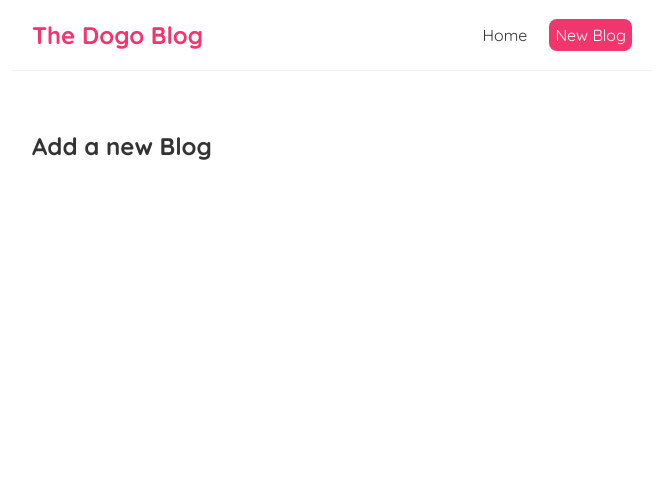
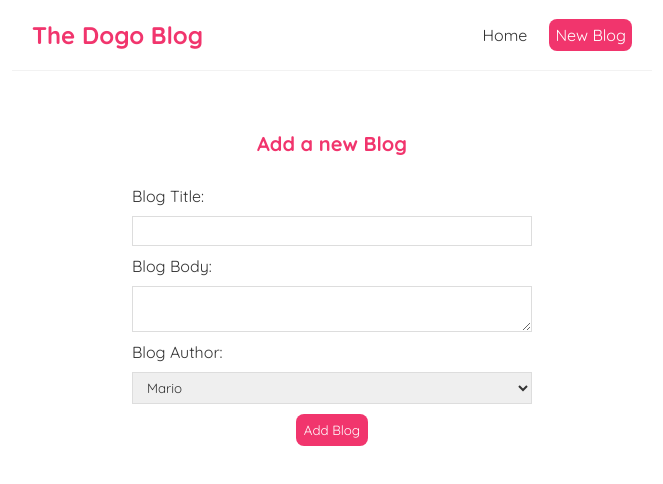
Before and after one commit to ecamel1/youtube-projects, a React (Create React App) app in the folder NetNinja-React/blog/: page /create in a window 1280 px wide. Shown: the top 484 px of the page, without its empty margins (308-971 px from the left). Built offline with nearby package versions, Linux system fonts and the light colour scheme.

Commit message:
#25-26 fetch blog data by id and reuse useFetch

```diff
--- a/NetNinja-React/blog/src/App.js
+++ b/NetNinja-React/blog/src/App.js
@@ -2,6 +2,7 @@
 import Home from './Home';
 import { BrowserRouter as Router , Route, Switch } from 'react-router-dom';
 import Create from './Create';
+import BlogDetails from "./BlogDetails";
 
 //We can write as much javascript as we want before the return();
 function App() {
@@ -13,6 +14,7 @@
           <Switch>
             <Route exact path="/"><Home /></Route>
             <Route path="/create"><Create /></Route>
+            <Route path="/blogs/:id"><BlogDetails /></Route>
           </Switch>
         </div>
       </div>
--- /dev/null
+++ b/NetNinja-React/blog/src/BlogDetails.js
@@ -0,0 +1,23 @@
+import { useParams } from "react-router-dom";
+import useFetch from "./useFetch";
+
+const BlogDetails = () => {
+    const { id } = useParams();
+    const {data: blog , isLoading, error} = useFetch('http://localhost:8000/blogs/' + id);
+
+    return (
+        <div className="blog-details">
+            { isLoading && <div>Loading . . .</div>}
+            { error && <div>{ error }</div>}
+            { blog && (
+                <article>
+                    <h2>{ blog.title }</h2>
+                    <p>Written by { blog.author }</p>
+                    <div>{blog.body}</div>
+                </article>
+            )}
+        </div>
+     );
+}
+
+export default BlogDetails;
--- a/NetNinja-React/blog/src/BlogList.js
+++ b/NetNinja-React/blog/src/BlogList.js
@@ -1,14 +1,17 @@
+import { Link } from "react-router-dom";
+
 function BlogList({blogs, title}){
-    // const blogs = props.blogs;
-    // const title = props.title;
 
     return (
         <div className="blog-list">
             <h2>{ title }</h2>
             {blogs.map((blog) =>(
                 <div className="blog-preview" key={blog.id}>
-                    <h2>{ blog.title }</h2>
-                    <p>Written by {blog.author}</p>
+                    <Link to={`/blogs/${blog.id}`}>
+                        <h2>{ blog.title }</h2>
+                        <p>Written by {blog.author}</p>
+                    </Link>
+
                 </div>
             ))}
         </div>
--- a/NetNinja-React/blog/src/Create.js
+++ b/NetNinja-React/blog/src/Create.js
@@ -2,6 +2,23 @@
     return (
         <div className="create">
             <h2>Add a new Blog</h2>
+            <form action="POST">
+                <label>Blog Title:</label>
+                <input
+                    type="text"
+
+                />
+                <label>Blog Body:</label>
+                <textarea
+                    required>
+                </textarea>
+                <label>Blog Author:</label>
+                <select>
+                    <option value="mario">Mario</option>
+                    <option value="yoshi">Yoshi</option>
+                </select>
+                <button>Add Blog</button>
+            </form>
         </div>
     )
 }
--- a/NetNinja-React/blog/src/index.css
+++ b/NetNinja-React/blog/src/index.css
@@ -47,3 +47,58 @@
   color: #f1356d;
   margin-bottom: 8px;
 }
+
+.blog-preview a{
+  text-decoration: none;
+}
+
+/* blog details page */
+.blog-details h2 {
+  font-size: 20px;
+  color: #f1356d;
+  margin-bottom: 10px;
+}
+.blog-details div {
+  margin: 20px 0;
+}
+
+.blog-details button {
+  background: #f1356d;
+  color: #fff;
+  border: 0;
+  padding: 8px;
+  border-radius: 8px;
+  cursor: pointer;
+}
+
+/* create new blog form */
+.create {
+  max-width: 400px;
+  margin: 0 auto;
+  text-align: center;
+}
+.create label {
+  text-align: left;
+  display: block;
+}
+.create h2 {
+  font-size: 20px;
+  color: #f1356d;
+  margin-bottom: 30px;
+}
+.create input, .create textarea, .create select {
+  width: 100%;
+  padding: 6px 10px;
+  margin: 10px 0;
+  border: 1px solid #ddd;
+  box-sizing: border-box;
+  display: block;
+}
+.create button {
+  background: #f1356d;
+  color: #fff;
+  border: 0;
+  padding: 8px;
+  border-radius: 8px;
+  cursor: pointer;
+}
```
